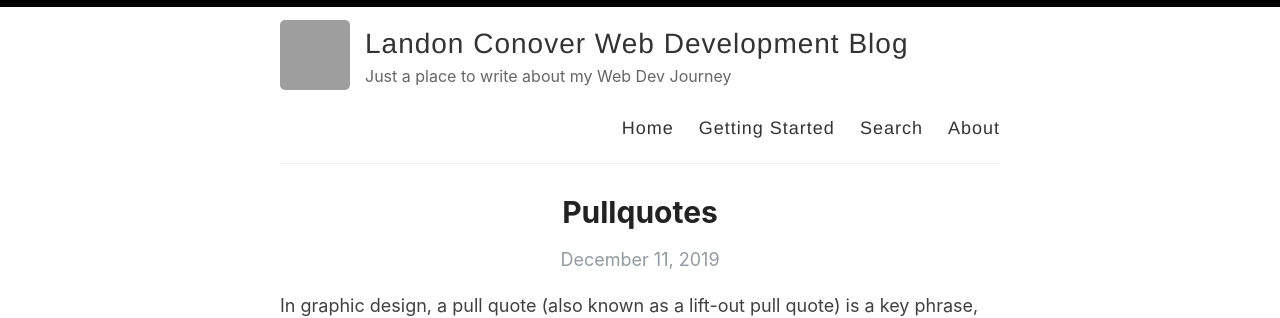
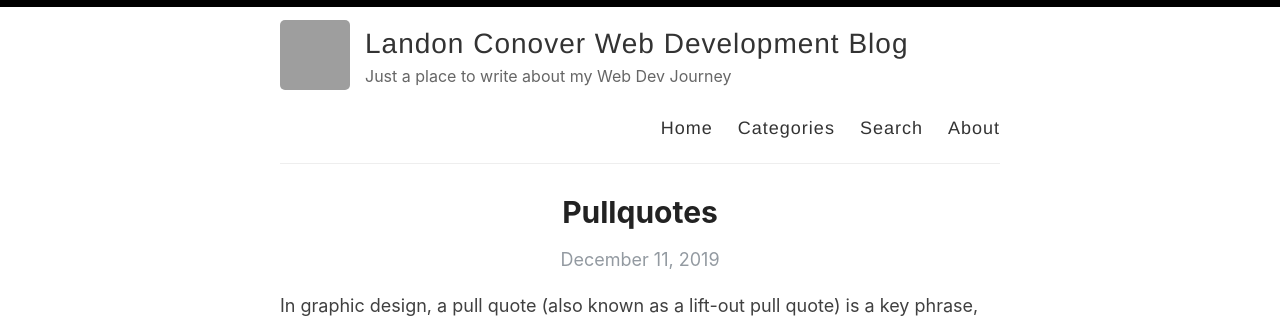
Before and after one commit to landonconover/LandonConover, a Jekyll site: the page built from index.html, in a window 1280 px wide and 900 px high, cut to the strip 0-318 px from the top of the window. Built offline with Jekyll 4.4.1, drawn with Linux system fonts in a browser that asks for light colours; the list of posts is cut into pages by our own code; grey boxes are pictures that could not be loaded.

Commit message:
Added Categories to Default

```diff
--- a/_layouts/default.html
+++ b/_layouts/default.html
@@ -28,7 +28,8 @@
 
             <nav>
               <a href="{{ site.baseurl }}/">Home</a>
-              <a href="{{ site.baseurl }}/getting-started">Getting Started</a>
+              <!-- <a href="{{ site.baseurl }}/getting-started">Getting Started</a> -->
+              <a href="{{ site.baseurl }}/categories">Categories</a>
               <a href="{{ site.baseurl }}/search">Search</a>
               <a href="{{ site.baseurl }}/about">About</a>
             </nav>
```
